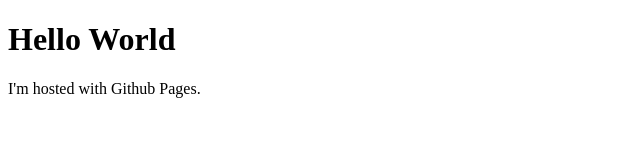
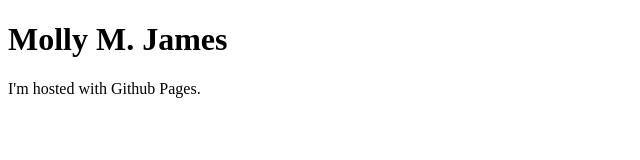
Before and after one commit to mollyjames/mollyjames.github.io, a plain HTML site: page index.html in a window 1280 px wide. Shown: the whole page, without its empty margins (0-640 px from the left). Drawn offline with Linux system fonts and the light colour scheme.

Commit message:
Update index.html

```diff
--- a/index.html
+++ b/index.html
@@ -1,7 +1,7 @@
 <!DOCTYPE html>
 <html>
 <body>
-<h1>Hello World</h1>
+<h1>Molly M. James</h1>
 <p>I'm hosted with Github Pages.</p>
 </body>
 </html>
```
